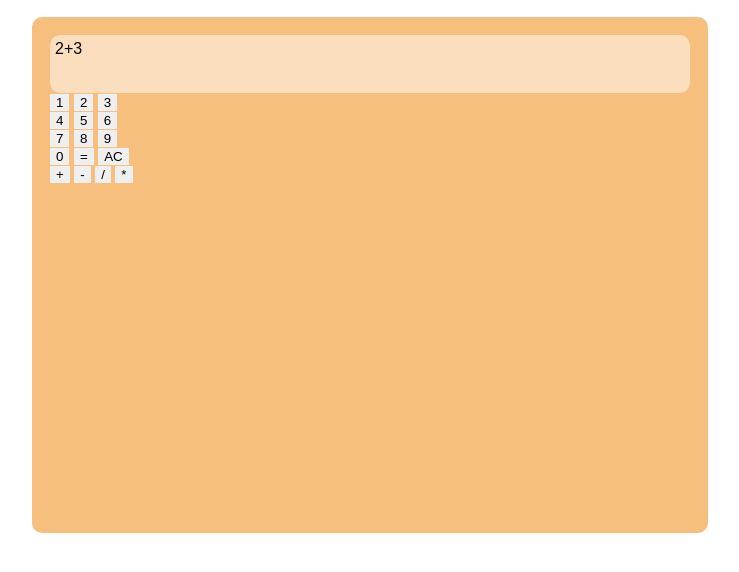
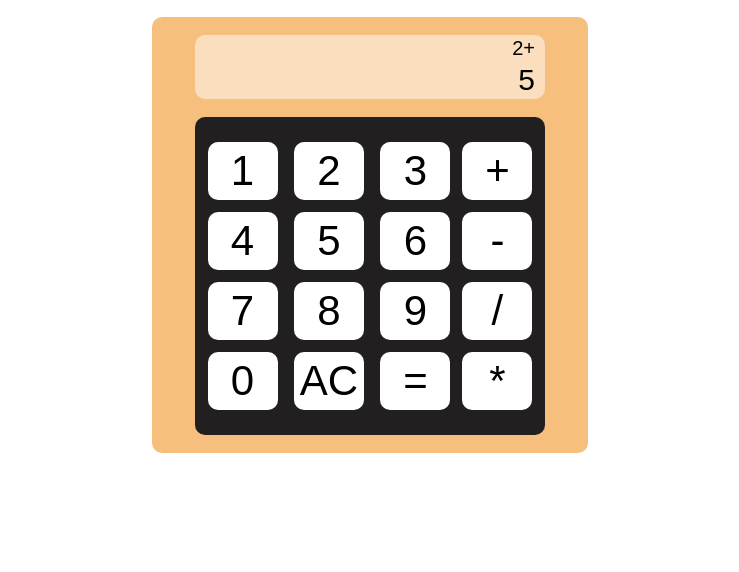
Before and after one commit to durgeshbg/calculator, a plain HTML site: page index.html in a window 1280 px wide. Shown: the part 112-684 px from the top of the page, without its empty margins (270-1009 px from the left). Drawn offline with Linux system fonts and the light colour scheme.

Commit message:
add styles to calculator overview

```diff
--- a/index.html
+++ b/index.html
@@ -10,7 +10,11 @@
     <body>
         <div class="h1">Calculator</div>
         <div class="calculator">
-            <div class="display">2+3</div>
+            <div class="display">
+                <div class="prev">2+</div>
+                <div class="curr">5</div>
+            </div>
+            <div class="input-container">
                 <div class="digits">
                     <div class="digit-row">
                         <button class="digit">1</button>
@@ -29,8 +33,8 @@
                     </div>
                     <div class="digit-row">
                         <button class="digit">0</button>
+                        <button class="operation">AC</button>
                         <button class="operation">=</button>
-                    <button class="operation">AC</button>
                     </div>
                 </div>
                 <div class="operations">
@@ -40,5 +44,6 @@
                     <button class="operation">*</button>
                 </div>
             </div>
+        </div>
     </body>
 </html>
--- a/style.css
+++ b/style.css
@@ -2,6 +2,7 @@
     --sand: rgb(247, 191, 126);
     --light-sand: rgb(250, 222, 189);
     --dark-sand: rgb(207, 144, 72);
+    --black-light: rgb(33, 31, 31);
 }
 
 * {
@@ -27,17 +28,62 @@ body {
 .calculator {
     display: flex;
     flex-direction: column;
+    align-items: center;
     background-color: var(--sand);
-    width: 50vw;
-    height: 60vh;
+    width: 400px;
+    height: 400px;
     border-radius: 10px;
     padding: 18px;
+    gap: 18px;
 }
 
 .display {
+    display: flex;
+    flex-direction: column;
+    justify-content: space-around;
+    align-items: flex-end;
     background-color: var(--light-sand);
-    width: auto;
-    height: 6vh;
+    width: 350px;
+    height: 100px;
     border-radius: 10px;
+}
+.display .curr {
+    font-size: 30px;
+    margin-right: 10px;
+}
+.display .prev {
+    font-size: 20px;
+    margin-right: 10px;
+}
+
+.input-container {
+    display: flex;
+    align-items: center;
+    justify-content: center;
+    width: 350px;
+    height: 500px;
+    background-color: var(--black-light);
+    border-radius: 10px;
+}
+
+.digits {
+    display: flex;
+    flex-direction: column;
+}
+.digit-row {
+    display: row;
+}
+
+.operations {
+    display: flex;
+    flex-direction: column;
+}
+
+button {
+    font-size: 42px;
+    background-color: white;
+    width: 70px;
+    margin: 6px;
     padding: 5px;
+    border-radius: 10px;
 }
```
Lines whose indentation alone changed are shown as unchanged.
